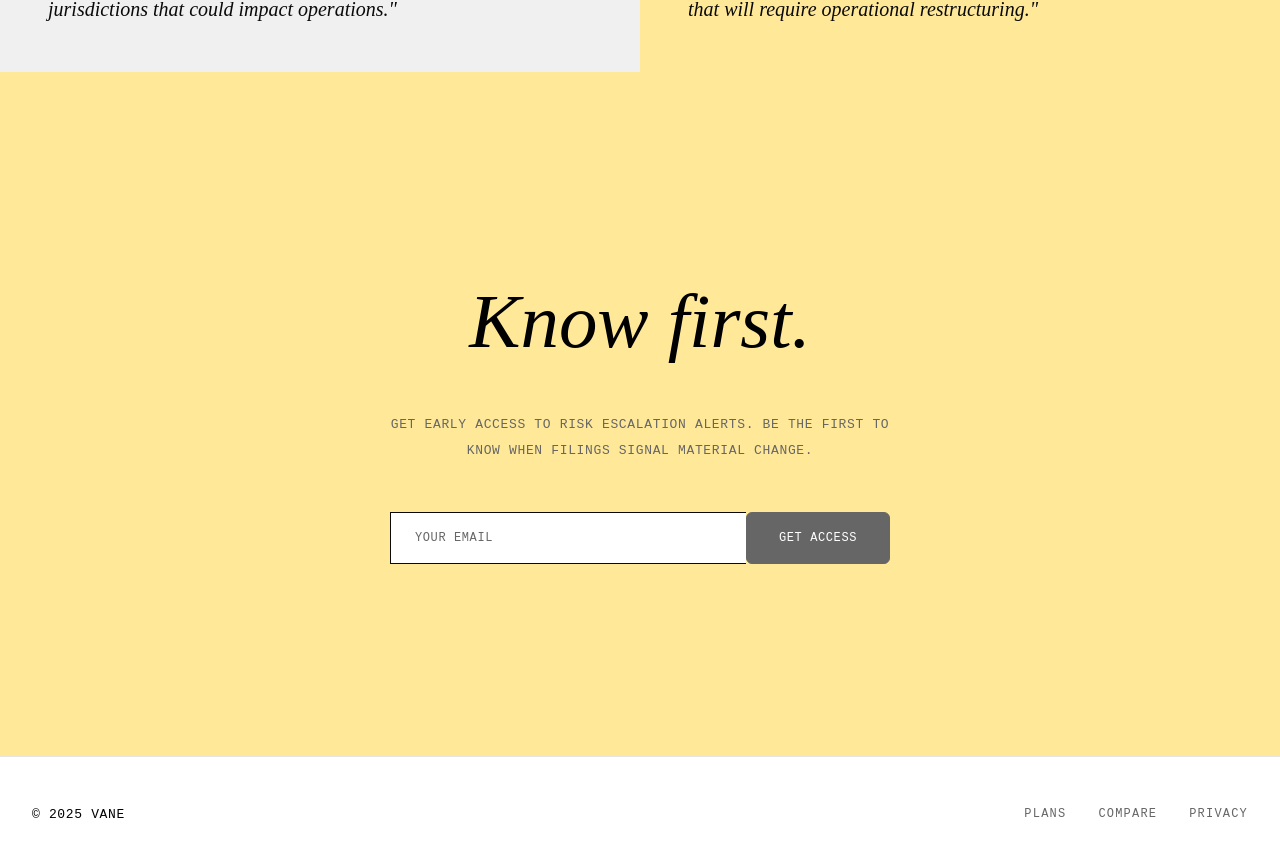
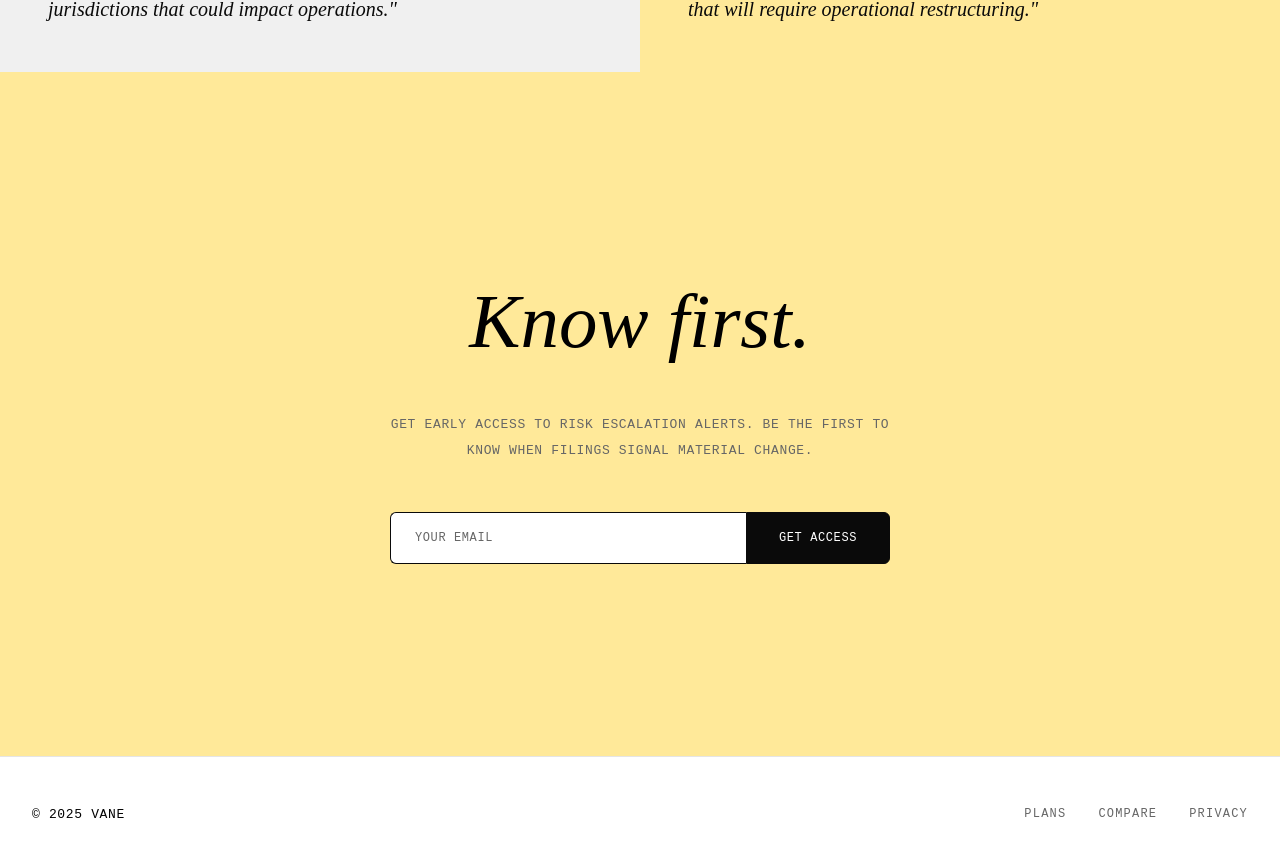
Before and after one commit to snewcomer/sec-risks-frontend, a SvelteKit app: page / in a window 1280 px wide. Shown: the part 1538-2394 px from the top of the page. Built offline with nearby package versions, Linux system fonts and the light colour scheme; no server answers.

Commit message:
fix contact form

```diff
--- a/src/routes/+page.svelte
+++ b/src/routes/+page.svelte
@@ -5,10 +5,46 @@
 	let { data }: { data: PageData } = $props();
 
 	let heroVisible = $state(false);
+	let accessEmail = $state('');
+	let accessLoading = $state(false);
+	let accessSuccess = $state(false);
+	let accessError = $state('');
 
 	onMount(() => {
 		heroVisible = true;
 	});
+
+	async function handleAccessSubmit(e: Event) {
+		e.preventDefault();
+		accessLoading = true;
+		accessError = '';
+
+		try {
+			const response = await fetch('/api/contact', {
+				method: 'POST',
+				headers: { 'Content-Type': 'application/json' },
+				body: JSON.stringify({
+					name: 'Early Access Request',
+					email: accessEmail,
+					message: 'Requesting early access to Vane risk alerts.'
+				})
+			});
+
+			if (!response.ok) {
+				if (response.status === 429) {
+					throw new Error('Too many requests. Please wait a few minutes.');
+				}
+				throw new Error('Failed to submit. Please try again.');
+			}
+
+			accessSuccess = true;
+			accessEmail = '';
+		} catch (err) {
+			accessError = err instanceof Error ? err.message : 'Failed to submit. Please try again.';
+		} finally {
+			accessLoading = false;
+		}
+	}
 </script>
 
 <svelte:head>
@@ -189,17 +225,28 @@
 				Get early access to risk escalation alerts. Be the first to know when filings signal
 				material change.
 			</p>
-			<form class="vane-form" action="/contact" method="post">
+			{#if accessSuccess}
+				<p class="vane-mono vane-access-success">Thanks! We'll be in touch soon.</p>
+			{:else}
+				<form class="vane-form" onsubmit={handleAccessSubmit}>
 					<input
 						type="email"
 						name="email"
+						bind:value={accessEmail}
 						class="vane-input"
 						placeholder="Your email"
 						required
 						aria-label="Email address"
+						disabled={accessLoading}
 					/>
-				<button type="submit" class="vane-submit">Get access</button>
+					<button type="submit" class="vane-submit" disabled={accessLoading}>
+						{accessLoading ? 'Sending...' : 'Get access'}
+					</button>
 				</form>
+				{#if accessError}
+					<p class="vane-mono vane-access-error">{accessError}</p>
+				{/if}
+			{/if}
 		</div>
 	</section>
 
--- a/src/routes/api/contact/+server.ts
+++ b/src/routes/api/contact/+server.ts
@@ -2,8 +2,49 @@ import { json, error } from '@sveltejs/kit';
 import type { RequestHandler } from './$types';
 import { RESEND_API_KEY } from '$env/static/private';
 
-export const POST: RequestHandler = async ({ request }) => {
+// Rate limiting: max 3 requests per IP per 15 minutes
+const rateLimitMap = new Map<string, { count: number; resetTime: number }>();
+const RATE_LIMIT_MAX = 3;
+const RATE_LIMIT_WINDOW = 15 * 60 * 1000; // 15 minutes
+
+function checkRateLimit(ip: string): boolean {
+	const now = Date.now();
+	const record = rateLimitMap.get(ip);
+
+	if (!record || now > record.resetTime) {
+		rateLimitMap.set(ip, { count: 1, resetTime: now + RATE_LIMIT_WINDOW });
+		return true;
+	}
+
+	if (record.count >= RATE_LIMIT_MAX) {
+		return false;
+	}
+
+	record.count++;
+	return true;
+}
+
+// Clean up old entries periodically
+setInterval(
+	() => {
+		const now = Date.now();
+		for (const [ip, record] of rateLimitMap.entries()) {
+			if (now > record.resetTime) {
+				rateLimitMap.delete(ip);
+			}
+		}
+	},
+	5 * 60 * 1000
+); // Clean every 5 minutes
+
+export const POST: RequestHandler = async ({ request, getClientAddress }) => {
 	try {
+		// Rate limit check
+		const clientIp = getClientAddress();
+		if (!checkRateLimit(clientIp)) {
+			throw error(429, 'Too many requests. Please try again later.');
+		}
+
 		const { name, email, message, website } = await request.json();
 
 		// Honeypot check - if filled, silently return success
@@ -41,8 +82,8 @@ export const POST: RequestHandler = async ({ request }) => {
 				'Content-Type': 'application/json'
 			},
 			body: JSON.stringify({
-				from: 'Vane Contact <onboarding@resend.dev>',
-				to: ['hello@vane.com'],
+				from: 'Vane Contact <contact@vanerisk.com>',
+				to: ['hello@vanerisk.com'],
 				reply_to: email,
 				subject: `Contact Form: ${name}`,
 				html: `
--- a/src/routes/contact/+page.svelte
+++ b/src/routes/contact/+page.svelte
@@ -35,6 +35,9 @@
 			});
 
 			if (!response.ok) {
+				if (response.status === 429) {
+					throw new Error('Too many requests. Please wait a few minutes and try again.');
+				}
 				const data = await response.json().catch(() => ({}));
 				throw new Error(data.message || 'Failed to send message. Please try again.');
 			}
--- a/src/routes/layout.css
+++ b/src/routes/layout.css
@@ -407,9 +407,18 @@ body {
 	padding: 1rem 1.5rem;
 	border: 1px solid var(--vane-black);
 	border-right: none;
+	border-radius: 6px 0 0 6px;
 	background: white;
 	flex: 1;
 	outline: none;
+	transition:
+		border-color 0.15s ease,
+		box-shadow 0.15s ease;
+}
+
+.vane-input:focus {
+	border-color: #ff7f0e;
+	box-shadow: 0 0 0 3px rgba(255, 127, 14, 0.1);
 }
 
 .vane-input::placeholder {
@@ -422,17 +431,33 @@ body {
 	text-transform: uppercase;
 	letter-spacing: 0.05em;
 	padding: 1rem 2rem;
-	border: 1px solid var(--vane-gray);
-	background: var(--vane-gray);
+	border: 1px solid var(--vane-black);
+	background: var(--vane-black);
 	color: white;
 	cursor: pointer;
 	transition: all 0.15s ease;
-	border-radius: 6px;
+	border-radius: 0 6px 6px 0;
 }
 
 .vane-submit:hover {
 	background: var(--vane-black);
 	border-color: var(--vane-black);
+}
+
+.vane-submit:disabled {
+	opacity: 0.6;
+	cursor: not-allowed;
+}
+
+.vane-access-success {
+	color: var(--vane-black);
+	padding: 1rem 0;
+}
+
+.vane-access-error {
+	color: #dc2626;
+	margin-top: 1rem;
+	font-size: 12px;
 }
 
 /* Footer */
```
Lines whose indentation alone changed are shown as unchanged.
